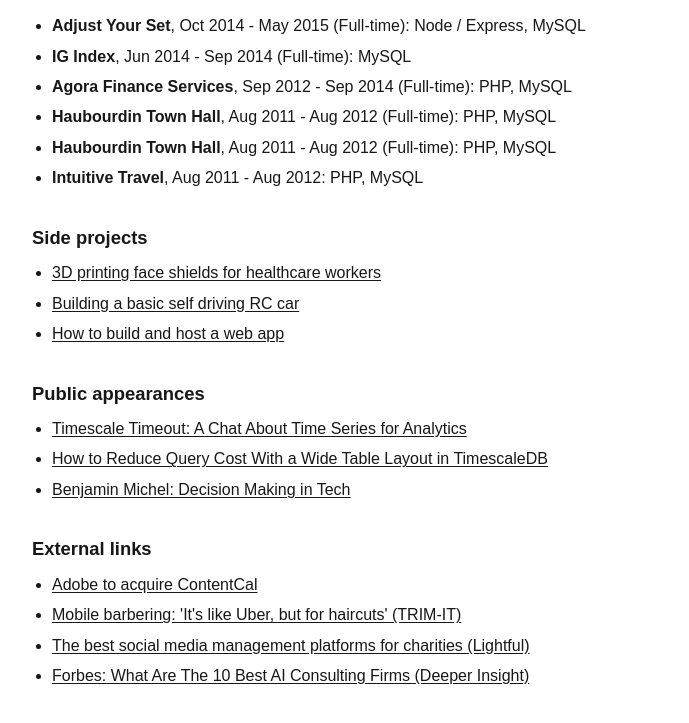
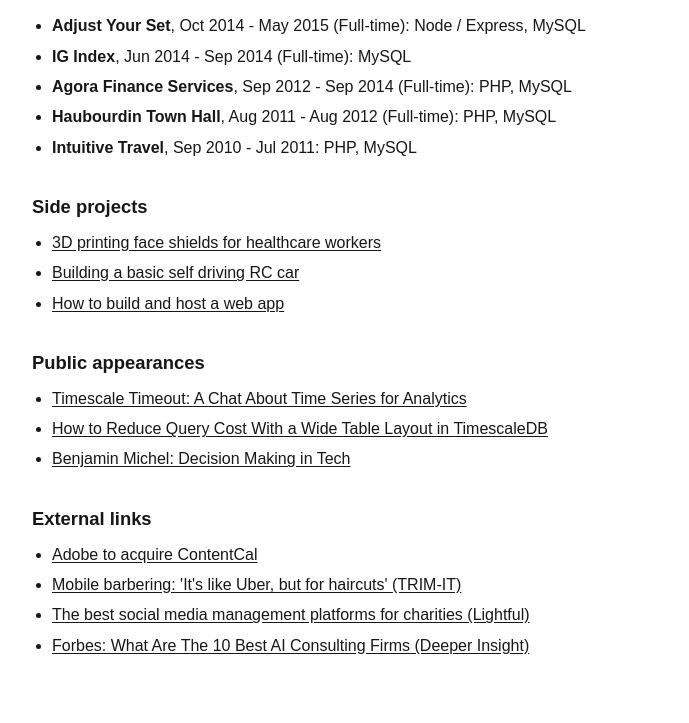
Before and after one commit to florianherrengt/florianherrengt.com, a plain HTML site: page cv.html in a window 1280 px wide. Shown: the part 2154-2877 px from the top of the page, without its empty margins (292-981 px from the left). Drawn offline with Linux system fonts and the light colour scheme.

Commit message:
Fix CV: remove duplicate Haubourdin Town Hall entry, correct Intuitive Travel dates

```diff
--- a/cv.html
+++ b/cv.html
@@ -335,13 +335,7 @@
           </li>
           <li>
             <span
-              ><strong>Haubourdin Town Hall</strong>, Aug 2011 - Aug 2012
-              (Full-time): PHP, MySQL
-            </span>
-          </li>
-          <li>
-            <span
-              ><strong>Intuitive Travel</strong>, Aug 2011 - Aug 2012: PHP,
+              ><strong>Intuitive Travel</strong>, Sep 2010 - Jul 2011: PHP,
               MySQL</span
             >
           </li>
```
